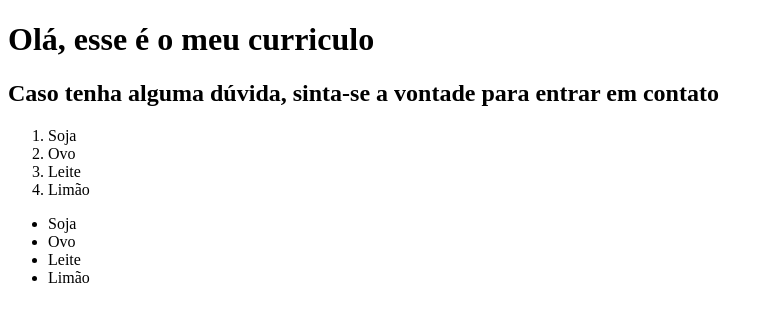
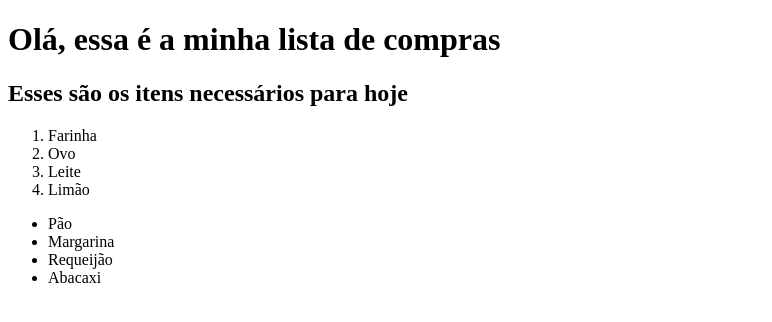
Before and after one commit to y-adeo/devweek.github.io, a plain HTML site: page index.html in a window 1280 px wide. Shown: the whole page, without its empty margins (0-772 px from the left). Drawn offline with Linux system fonts and the light colour scheme.

Commit message:
Alteração textual no index.html

```diff
--- a/index.html
+++ b/index.html
@@ -6,20 +6,20 @@
 </head>
 
 <body>
-    <h1>Olá, esse é o meu curriculo</h1>
-    <h2>Caso tenha alguma dúvida, sinta-se a vontade para entrar em contato</h2>
+    <h1>Olá, essa é a minha lista de compras</h1>
+    <h2>Esses são os itens necessários para hoje</h2>
 </body>
 <ol>
-    <li>Soja</li>
+    <li>Farinha</li>
     <li>Ovo</li>
     <li>Leite</li>
     <li>Limão</li>
 </ol>
 <ul>
-    <li>Soja</li>
-    <li>Ovo</li>
-    <li>Leite</li>
-    <li>Limão</li>
+    <li>Pão</li>
+    <li>Margarina</li>
+    <li>Requeijão</li>
+    <li>Abacaxi</li>
 </ul>
 
 </html>
```
